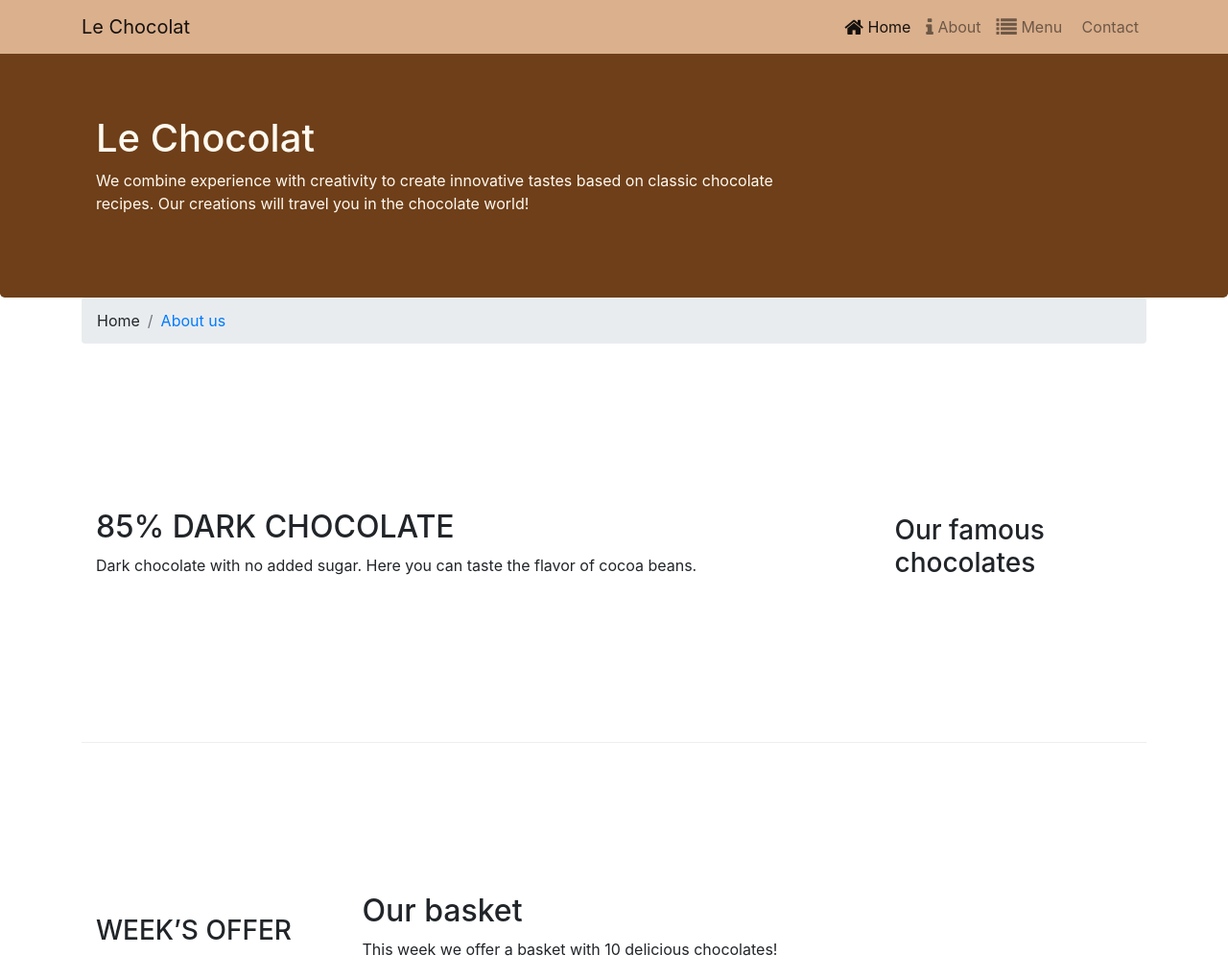
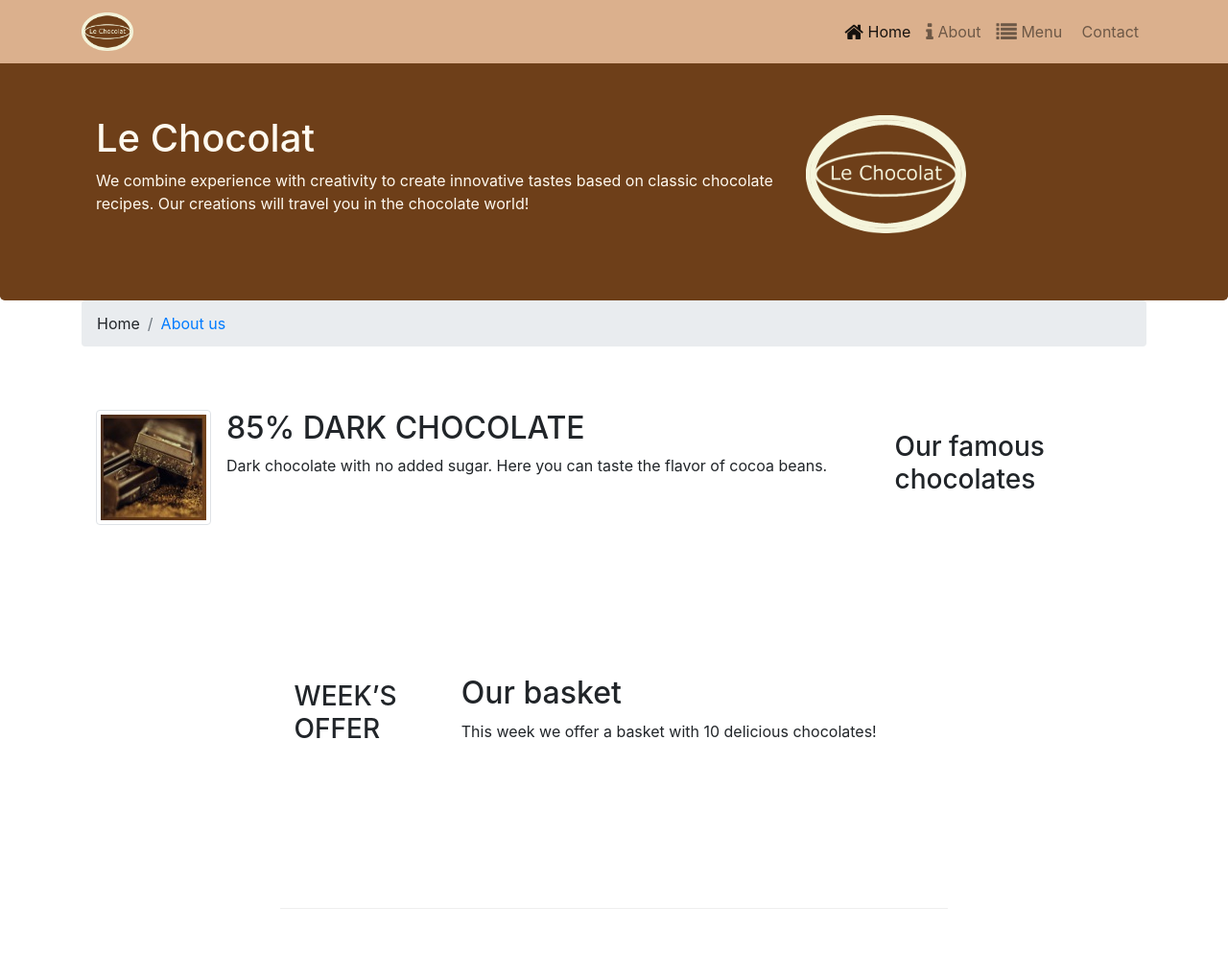
Before and after one commit to alimuzzaman764/Lechocolate, a website: page index.html in a window 1280 px wide. Shown: the top 1020 px of the page at 96% size. Drawn offline with nearby package versions, Linux system fonts and the light colour scheme; some icons are missing.

Commit message:
Images and Media

```diff
--- a/index.html
+++ b/index.html
@@ -17,7 +17,7 @@
 
     <nav class="navbar navbar-expand-md navbar-light bg-light fixed-top ">
         <div class="container">
-            <a class="navbar-brand mr-auto" href="#">Le Chocolat</a>
+            <a class="navbar-brand mr-auto" href="#"><img height="40" width="54" src="./images/logo.png"></a>
 
             <button class="navbar-toggler" type="button" data-toggle="collapse" data-target="#Navbar">
                 <span class="navbar-toggler-icon"></span>
@@ -47,9 +47,7 @@
                         recipes. Our creations will travel you in the chocolate world!</p>
                 </div>
                 <div class="col col-sm">
-                <!-- <p>
-                        test
-                    </p> -->
+                    <img src="./images/logo.png" class="fluid">
                 </div>
             </div>
         </div>
@@ -67,9 +65,14 @@
                 <h3>Our famous chocolates</h3>
             </div>
             <div class="col-sm col-md">
+                <div class="media">
+                    <img src="images/dark85.jpg" class="mr-3 img-thumbnail">
+                    <div class="media-body">
                         <h2>85% DARK CHOCOLATE</h2>
-                <p class="d-none d-md-block">Dark chocolate with no added sugar. Here you can taste the flavor of cocoa
+                        <p class="d-none d-md-block">Dark chocolate with no added sugar. Here you can taste the flavor
+                            of cocoa
                             beans.</p>
+                    </div>
                 </div>
             </div>
 
@@ -123,19 +126,19 @@
                             <a href="http://www.linkedin.com/in/">LinkedIn</a>
                             <a href="http://twitter.com/">Twitter</a>
                             <a href="http://youtube.com/">YouTube</a>
-                            <a href="mailto:">Mail</a>       <i class="fa fa-fax fa-lg"></i>: +987 6543 2101 <br>
+                            <a href="mailto:">Mail</a> <i class="fa fa-fax fa-lg"></i>: +987 6543 2101 <br>
                             i class="http://google.com/+">Google+</a>
                             <a class="http://www.facebook.com/profile.php?id=">Facebook</a>
                             <a href="http://www.linkedin.com/in/">LinkedIn</a>
                             <a href="http://twitter.com/">Twitter</a>
                             <a href="http://youtube.com/">YouTube</a>
-                            <a href="mailto:">Mail</a>       <i class="fa fa-envelope fa-lg"></i>:
+                            <a href="mailto:">Mail</a> <i class="fa fa-envelope fa-lg"></i>:
                             i class="http://google.com/+">Google+</a>
                             <a class="http://www.facebook.com/profile.php?id=">Facebook</a>
                             <a href="http://www.linkedin.com/in/">LinkedIn</a>
                             <a href="http://twitter.com/">Twitter</a>
                             <a href="http://youtube.com/">YouTube</a>
-                            <a href="mailto:">Mail</a>       <a href="mailto: chocolat@nomail.net"> chocolat@nomail.net </a>
+                            <a href="mailto:">Mail</a> <a href="mailto: chocolat@nomail.net"> chocolat@nomail.net </a>
                         </address>
                     </div>
                     <div class="col col-sm-4 align-self-center">
```
Also changed, not shown: aboutus.html (+6 -9 lines), images/cartoonVasilis.png (added), images/dark85.jpg (added), images/logo.png (added), images/promotion.jpg (added). Lines whose indentation alone changed are shown as unchanged.
